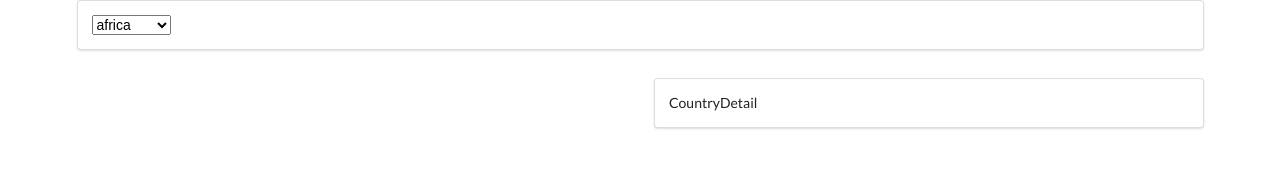
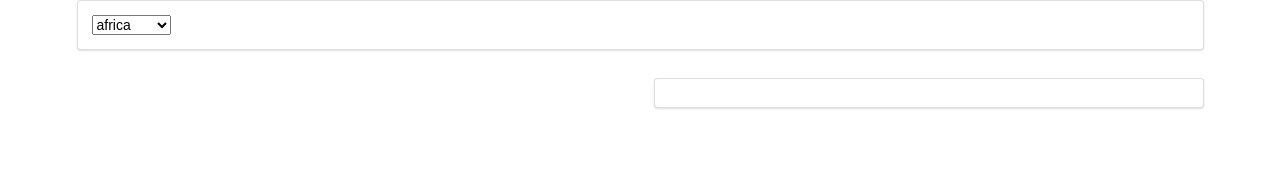
Before and after one commit to gabnev/react-1st-eval, a React (Create React App) app in the folder countries-exercise-redux/: page / in a window 1280 px wide. Shown: the top 178 px of the page. Built offline with nearby package versions, Linux system fonts and the light colour scheme.

Commit message:
countries redux

```diff
--- a/countries-exercise-redux/src/components/CountryDetail.js
+++ b/countries-exercise-redux/src/components/CountryDetail.js
@@ -1,7 +1,29 @@
 import React from "react";
+import { connect } from "react-redux";
 
-const CountryDetail = () => {
-  return <div className="ui segment">CountryDetail</div>
+const CountryDetail = (props) => {
+
+  const renderDetails = () => {
+    if (props.selectedCountry !== null) {
+      return (
+        <div>
+          <h2>Name: {props.selectedCountry.name}</h2>
+          <p>Region: {props.selectedCountry.region}</p>
+        </div>
+      );
+    };
+  }
+
+  return (
+    <div className="ui segment">
+      {renderDetails()}
+    </div>
+  );
 }
 
-export default CountryDetail;
+const mapStateToProps = (state) => {
+  console.log(state);
+  return { selectedCountry: state.selectedCountry }
+}
+
+export default connect(mapStateToProps)(CountryDetail);
--- a/countries-exercise-redux/src/components/CountryList.js
+++ b/countries-exercise-redux/src/components/CountryList.js
@@ -1,9 +1,8 @@
 import React from "react";
 import { connect } from "react-redux";
+import { selectCountry } from "../actions";
 
 const CountryList = (props) => {
-
-  console.log(props)
 
   const renderList = () => {
     return props.countries.map((country) => {
@@ -12,8 +11,10 @@ const CountryList = (props) => {
         return (
           <div className="item" key={country.name}>
             <div className="right floated content">
-              <button className="ui button primary">
-                Select
+              <button className="ui button primary"
+                onClick={() => props.selectCountry(country)}
+              >
+                Details
               </button>
               <button className="ui button primary">
                 Favorite
@@ -32,8 +33,7 @@ const CountryList = (props) => {
 }
 
 const mapStateToProps = (state) => {
-  console.log(state);
   return { countries: state.countries, selectedRegion: state.selectedRegion };
 }
 
-export default connect(mapStateToProps)(CountryList);
+export default connect(mapStateToProps, { selectCountry: selectCountry })(CountryList);
--- a/countries-exercise-redux/src/reducers/index.js
+++ b/countries-exercise-redux/src/reducers/index.js
@@ -20,7 +20,7 @@ const regionReducer = () => {
 
 const selectedCountryReducer = (state = null, action) => {
   switch (action.type) {
-    case "SELECTED_COUNTRY":
+    case "COUNTRY_SELECTED":
       return action.payload;
     default:
       return state;
```
Also changed, not shown: 1 other file (tests, documents, lock files or other folders).
